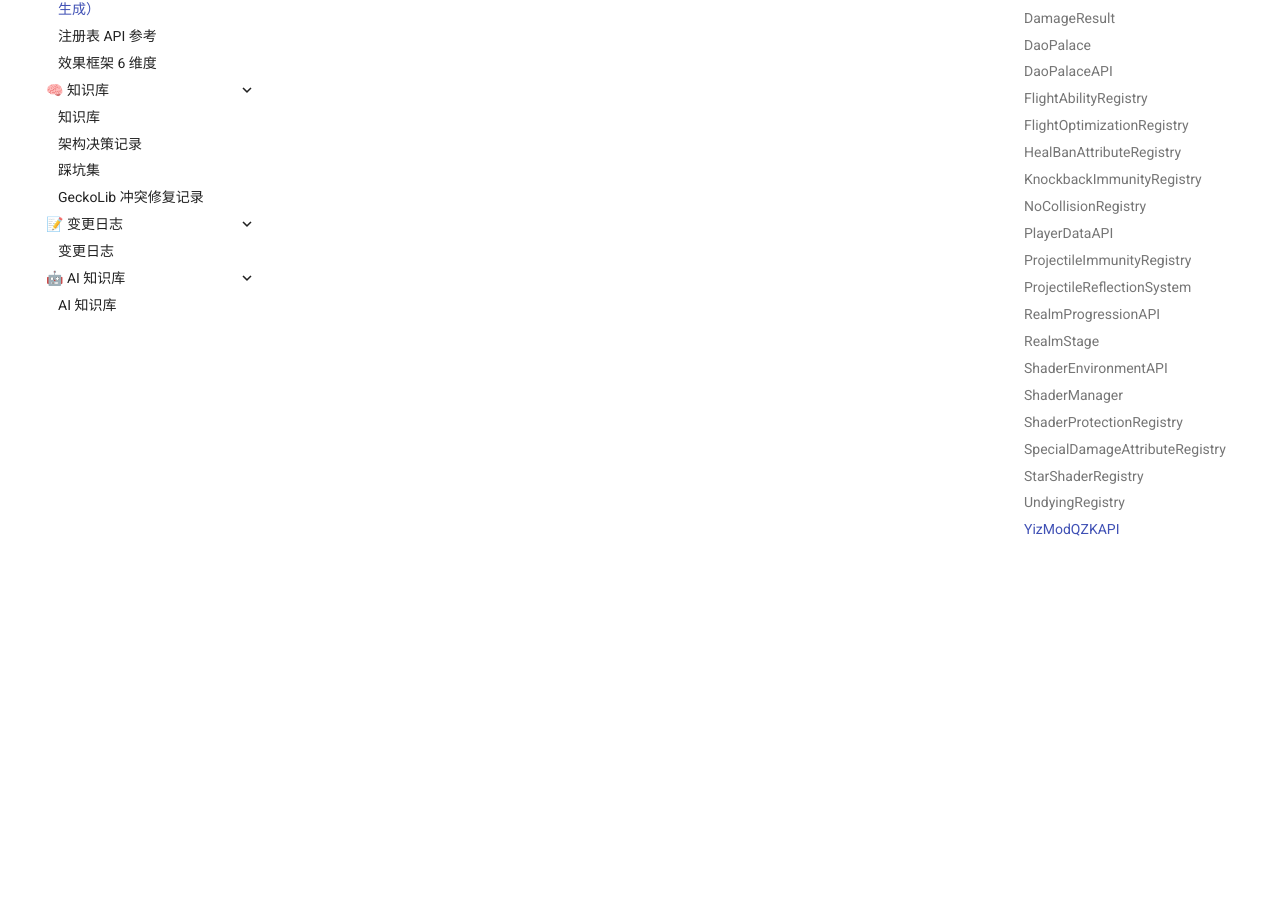
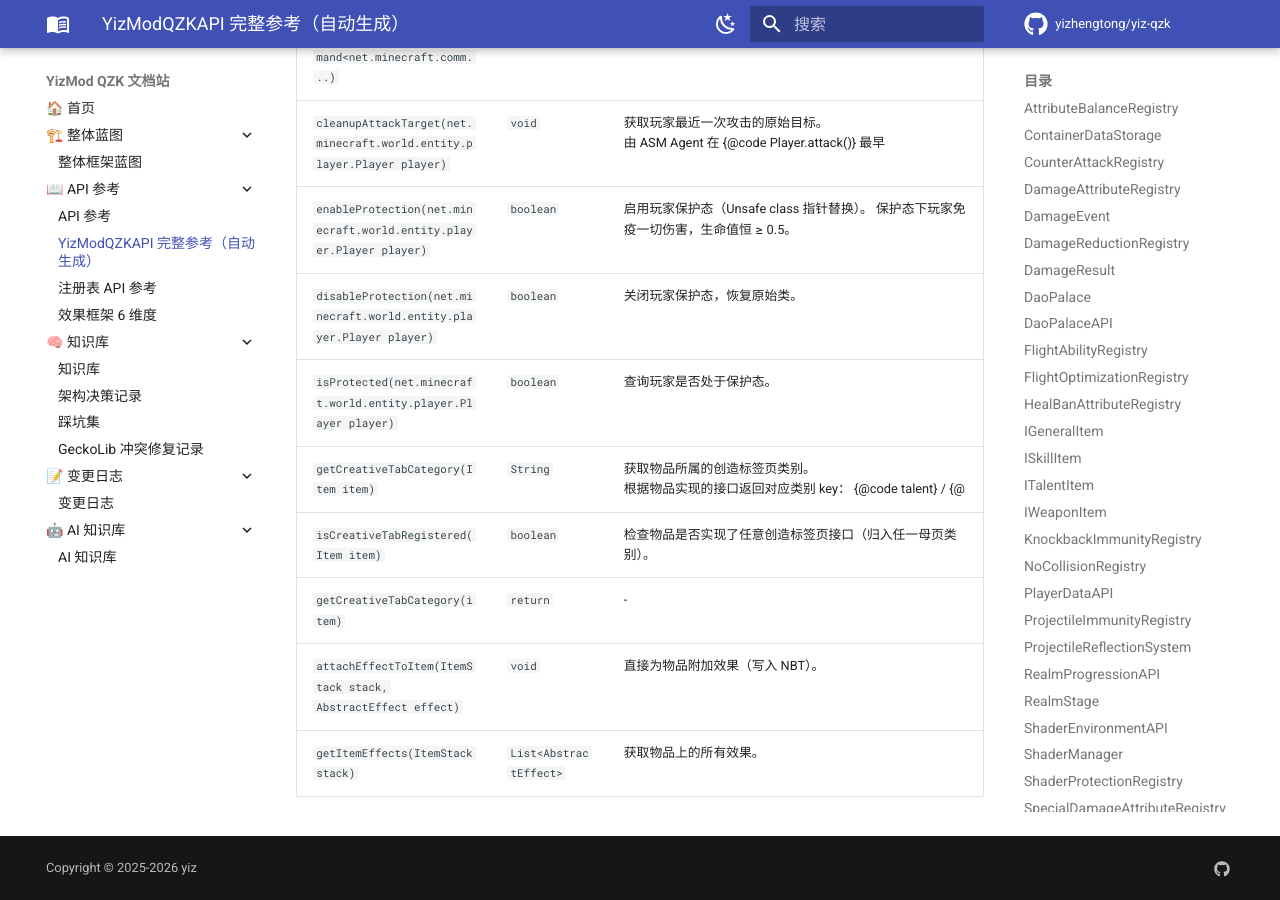
Before and after one commit to yizhengtong/yizqzk-docs, an MkDocs documentation site: the page built from docs/api/yizmodqzk-api.md, in a window 1280 px wide and 900 px high, scrolled down 22609 px. Built offline with MkDocs 1.6.1 and Material for MkDocs 9.7.7, drawn with Linux system fonts in a browser that asks for light colours; comment, search, counter and statistics services are not loaded; some of the changed text lies outside the part shown.

Commit message:
docs: auto-update 2026-05-26_00:37 — CreativeTab 4母页系统
Co-Authored-By: Claude Opus 4.7 <noreply@anthropic.com>

```diff
--- a/docs/api/yizmodqzk-api.md
+++ b/docs/api/yizmodqzk-api.md
@@ -142,6 +142,30 @@
 | `registerFixed(Holder<Attribute> holder, float scale)` | `void` | 注册一个属性为固定值禁疗属性。 <p> 攻击者每拥有 1 点该属性，目标每次治疗被削减 {@code scale} 点。 |
 | `getPercentTotal(LivingEntity attacker)` | `float` | 获取攻击者身上所有已注册百分比禁疗属性的总值（已乘缩放系数）。 |
 | `getFixedTotal(LivingEntity attacker)` | `float` | 获取攻击者身上所有已注册固定值禁疗属性的总值（已乘缩放系数）。 |
+
+## IGeneralItem
+
+| 方法 | 返回 | 说明 |
+|------|------|------|
+| `getTabIcon()` | `Item` | - |
+
+## ISkillItem
+
+| 方法 | 返回 | 说明 |
+|------|------|------|
+| `getTabIcon()` | `Item` | - |
+
+## ITalentItem
+
+| 方法 | 返回 | 说明 |
+|------|------|------|
+| `getTabIcon()` | `Item` | - |
+
+## IWeaponItem
+
+| 方法 | 返回 | 说明 |
+|------|------|------|
+| `getTabIcon()` | `Item` | - |
 
 ## KnockbackImmunityRegistry
 
@@ -408,5 +432,8 @@
 | `enableProtection(net.minecraft.world.entity.player.Player player)` | `boolean` | 启用玩家保护态（Unsafe class 指针替换）。 保护态下玩家免疫一切伤害，生命值恒 ≥ 0.5。 |
 | `disableProtection(net.minecraft.world.entity.player.Player player)` | `boolean` | 关闭玩家保护态，恢复原始类。 |
 | `isProtected(net.minecraft.world.entity.player.Player player)` | `boolean` | 查询玩家是否处于保护态。 |
+| `getCreativeTabCategory(Item item)` | `String` | 获取物品所属的创造标签页类别。 <p> 根据物品实现的接口返回对应类别 key： {@code talent} / {@ |
+| `isCreativeTabRegistered(Item item)` | `boolean` | 检查物品是否实现了任意创造标签页接口（归入任一母页类别）。 |
+| `getCreativeTabCategory(item)` | `return` | - |
 | `attachEffectToItem(ItemStack stack, AbstractEffect effect)` | `void` | 直接为物品附加效果（写入 NBT）。 |
 | `getItemEffects(ItemStack stack)` | `List<AbstractEffect>` | 获取物品上的所有效果。 |
```
Also changed, not shown: docs/changelog/index.md (+5 -1 lines), docs/llm/knowledge.json (+20 -0 lines).
